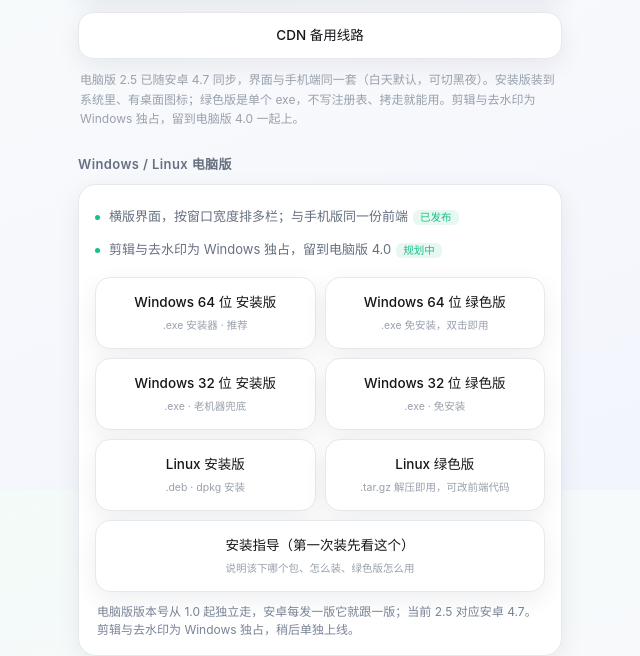
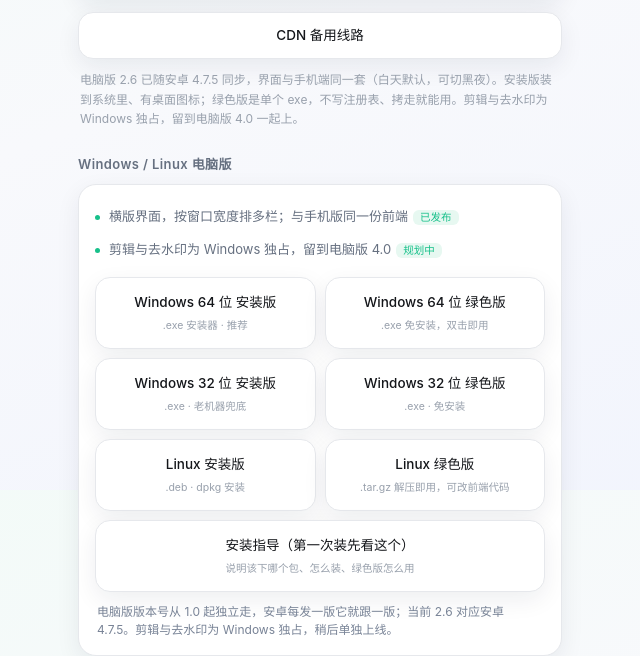
Before and after one commit to lzm-Python/agnes-update, a plain HTML site: page index.html in a window 1280 px wide. Shown: the part 310-966 px from the top of the page, without its empty margins (320-960 px from the left). Drawn offline with Linux system fonts and the light colour scheme.

Commit message:
page pc-v2.6

```diff
--- a/index.html
+++ b/index.html
@@ -90,7 +90,7 @@ color:var(--txt);font-size:13.5px;font-weight:500;text-decoration:none;box-shado
   <a class="btn alt" href="https://gh-proxy.com/https://github.com/lzm-Python/agnes-update/releases/latest/download/AgnesVideo.apk">GitHub 加速线路</a>
   <a class="btn alt" href="https://github.com/lzm-Python/agnes-update/releases/latest/download/AgnesVideo.apk">原站直连（可能较慢）</a>
   <a class="btn alt" href="https://cdn.jsdelivr.net/gh/lzm-Python/agnes-update@main/apk/AgnesVideo.apk">CDN 备用线路</a>
-  <p style="font-size:12px;color:#98A0AC;margin:11px 2px 0;line-height:1.6">电脑版 2.5 已随安卓 4.7 同步，界面与手机端同一套（白天默认，可切黑夜）。安装版装到系统里、有桌面图标；绿色版是单个 exe，不写注册表、拷走就能用。剪辑与去水印为 Windows 独占，留到电脑版 4.0 一起上。</p>
+  <p style="font-size:12px;color:#98A0AC;margin:11px 2px 0;line-height:1.6">电脑版 2.6 已随安卓 4.7.5 同步，界面与手机端同一套（白天默认，可切黑夜）。安装版装到系统里、有桌面图标；绿色版是单个 exe，不写注册表、拷走就能用。剪辑与去水印为 Windows 独占，留到电脑版 4.0 一起上。</p>
 
   <h2>Windows / Linux 电脑版</h2>
   <div class="card">
@@ -105,7 +105,7 @@ color:var(--txt);font-size:13.5px;font-weight:500;text-decoration:none;box-shado
       <a class="b" href="https://github.com/lzm-Python/agnes-update/releases/download/pc-v1.5/agnes_1.0_linux_amd64.tar.gz">Linux 绿色版<small>.tar.gz 解压即用，可改前端代码</small></a>
       <a class="b full" href="https://github.com/lzm-Python/agnes-update/releases/download/pc-v1.5/install-guide.txt">安装指导（第一次装先看这个）<small>说明该下哪个包、怎么装、绿色版怎么用</small></a>
     </div>
-    <p style="font-size:12px;color:#788396;margin:11px 2px 0;line-height:1.55">电脑版版本号从 1.0 起独立走，安卓每发一版它就跟一版；当前 2.5 对应安卓 4.7。剪辑与去水印为 Windows 独占，稍后单独上线。</p>
+    <p style="font-size:12px;color:#788396;margin:11px 2px 0;line-height:1.55">电脑版版本号从 1.0 起独立走，安卓每发一版它就跟一版；当前 2.6 对应安卓 4.7.5。剪辑与去水印为 Windows 独占，稍后单独上线。</p>
   </div>
 
   <div class="grid">
```
